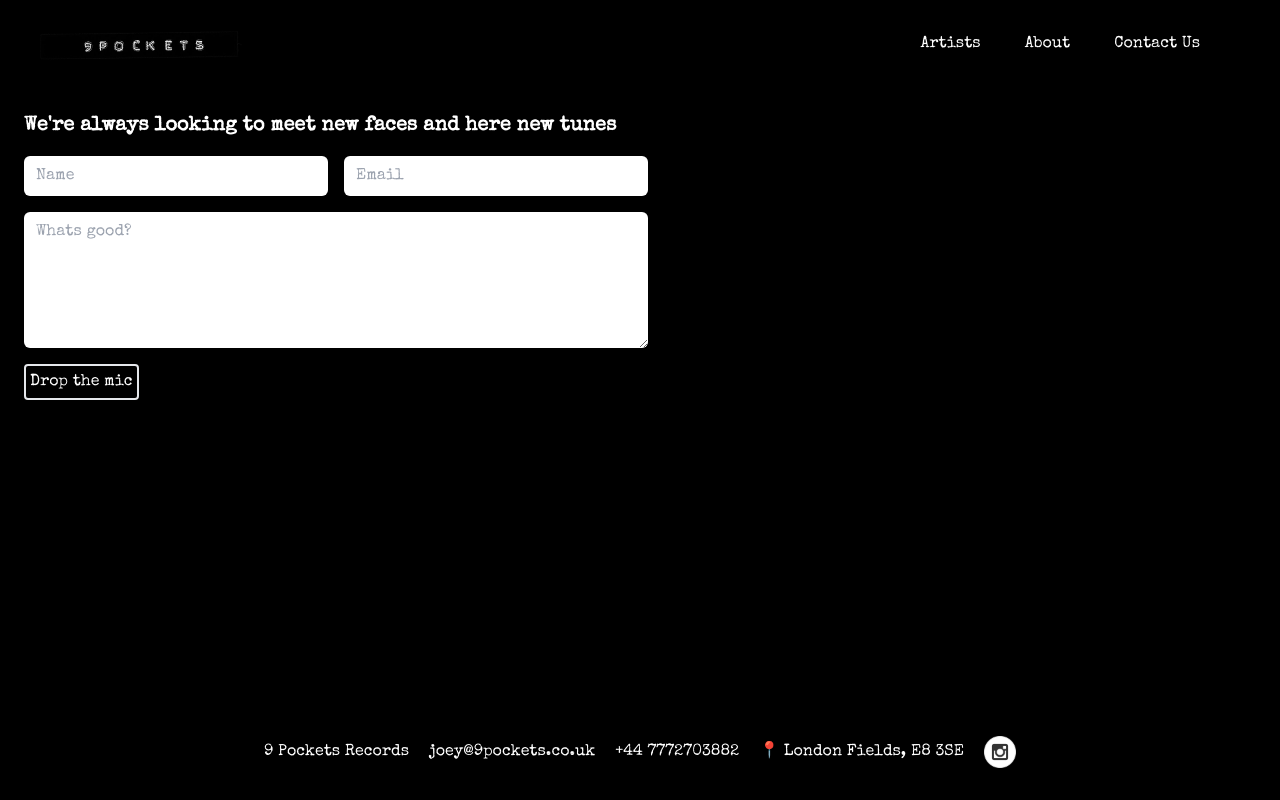
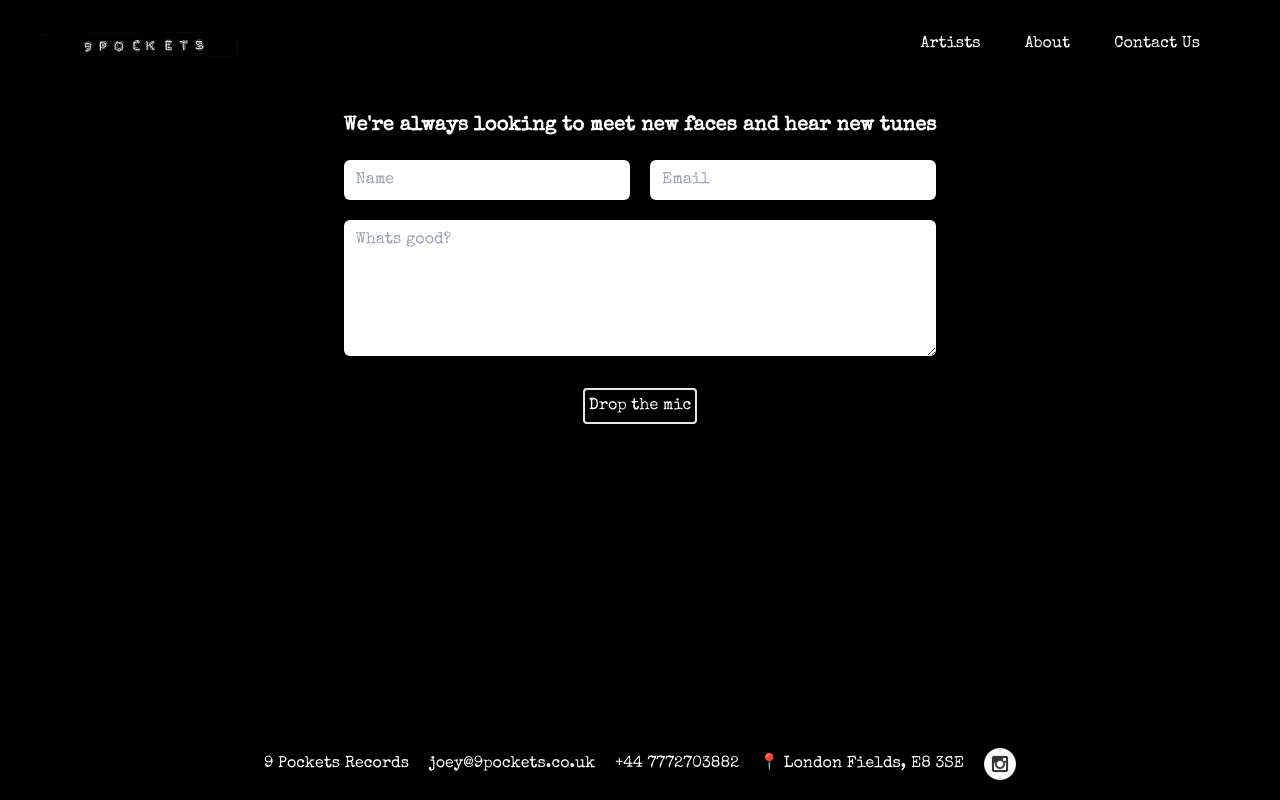
Before and after one commit to eddiearnoldz/9PocketsRecords, a React (Create React App) app: page /contact in a window 1280 px wide. Built offline with nearby package versions, Linux system fonts and the light colour scheme.

Commit message:
contact form up and running

```diff
--- a/src/components/Contact.js
+++ b/src/components/Contact.js
@@ -34,12 +34,12 @@ const Contact = () => {
 
   return (
     <>
-      <div >
-        <div className="p-6 max-w-2xl items-center">
+    <div className="grid place-items-center h-full">
+    <div className="p-6 max-w-2xl content-center">
           <form onSubmit={onSubmit} >
-            <div className="grid grid-cols-2 gap-4 ">
+            <div className="grid grid-cols-2 gap-5 ">
             <div className="flex flex-col col-span-2">
-              <h1 className=" text-xl font-bold text-white ">We're always looking to meet new faces and here new tunes</h1>
+              <h1 className=" text-xl font-bold text-white text-center ">We're always looking to meet new faces and hear new tunes</h1>
             </div>
             <div className="flex flex-col">
               <input
@@ -76,13 +76,14 @@ const Contact = () => {
                 value={toSend.text}
                 onChange={handleChange} />
                 </div>
-                <div>
-                  <button className="text-white border-2 p-1 rounded hover:scale-105 duration-300" type="submit" name="action">Drop the mic</button>
+                <div className="flex flex-col col-span-2 max-w-100 items-center">
+                  <button className="text-white border-2 p-1 rounded mt-3 hover:scale-105 duration-300" type="submit" name="action">Drop the mic</button>
                 </div>
               </div>
             </form>
           </div>
-      </div>
+    </div>
+
   </>
   )
 }
--- a/src/components/Footer.js
+++ b/src/components/Footer.js
@@ -4,7 +4,7 @@ const Footer = () => {
   return (
     <>
   <footer className="flex  text-center">
-    <ul className="md:flex flex-wrap fixed md:justify-center items-center text-white inset-x-0 space-x-5 bottom-8">
+    <ul className="md:flex flex-wrap fixed md:justify-center items-center text-white inset-x-0 space-x-5 bottom-5">
         <li><p>9 Pockets Records</p></li>
         <li><p>joey@9pockets.co.uk</p></li>
         <li><p>+44 7772703882</p></li>
--- a/src/components/NavBar.js
+++ b/src/components/NavBar.js
@@ -12,9 +12,9 @@ return (
         className='h-10 w-51 m-3 ml-10 hover:scale-110 duration-300'
         src={'/images/9Plogo.png'} alt="logo"/>
     </Link>
-    <Link to="/">
+    <Link to="#">
       <img
-        onClick={() => setShowNav(!showNav)}
+        onMouseEnter={() => setShowNav(!showNav)}
         className='h-7 w-7 mr-8 ml-10 cursor-pointer md:hidden block '
         src='/images/white-menu-icon-4.jpg' alt="logo"/>
     </Link>
@@ -25,10 +25,11 @@ return (
     (showNav ? "right-0" : '-right-full') +
     ` md:static fixed bottom-50 top-12
       md:flex xl:space-x-11 lg:space-x-9
-      md:space-x-7 items-center md:bg-transparent bg-black bg-opacity-75
-      md:w-auto w-7/12 text-white
-      md:space-y-0 sm:space-y-7 space-y-5 text-left pr-20 p-8 transition-right duration-700`
+      md:space-x-7 items-center md:bg-transparent bg-black bg-opacity-90 rounded-md
+      md:w-auto w-4/12 text-white
+      md:space-y-0 sm:space-y-7 space-y-5 text-center sm:text-left pr-20 p-8 transition-right duration-1000`
       }
+      onMouseLeave={() => setShowNav(!showNav)}
      >
       <li className="hover:scale-110 duration-300"><Link to="/artists" onClick={() => setShowNav(!showNav)}>Artists</Link></li>
       <li className="hover:scale-110 duration-300"><Link to="/about" onClick={() => setShowNav(!showNav)}>About</Link></li>
```
